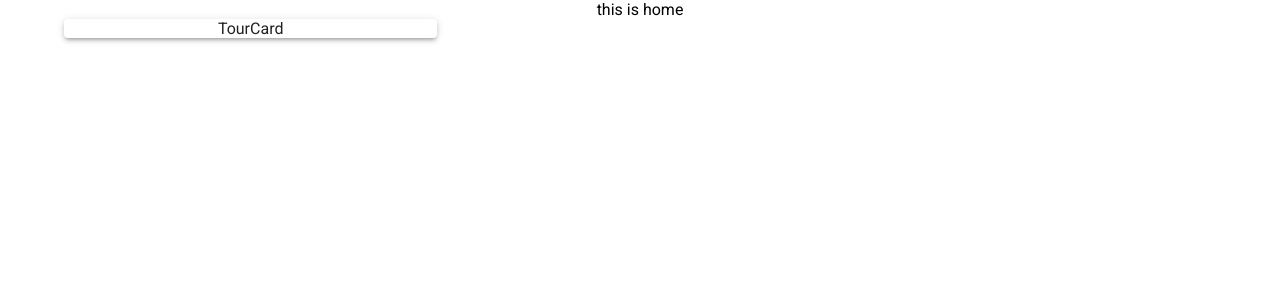
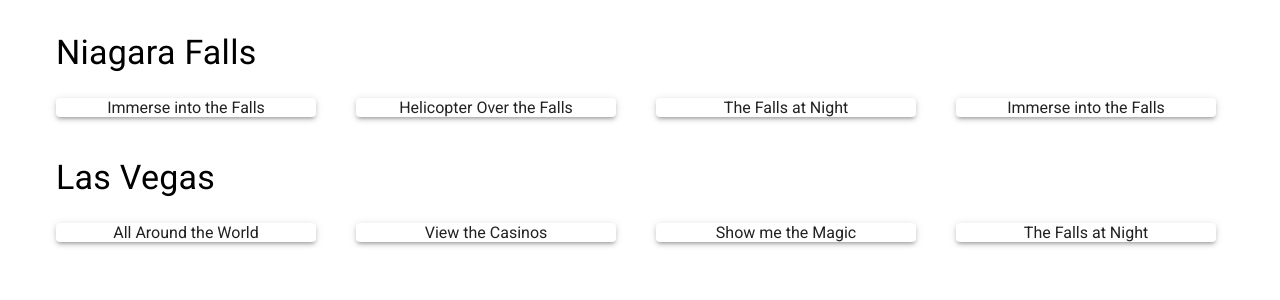
Before and after one commit to kaderabdul79/TourGuide, a React (Create React App) app: page / in a window 1280 px wide. Shown: the top 300 px of the page. Built offline with nearby package versions, Linux system fonts and the light colour scheme.

Commit message:
data showed in UI

```diff
--- a/src/components/Home/Home.js
+++ b/src/components/Home/Home.js
@@ -2,26 +2,43 @@ import React, { useEffect, useState } from 'react';
 import TourCard from './TourCard/TourCard';
 import Container from '@mui/material/Container';
 import Grid from '@mui/material/Grid';
+import Typography from '@mui/material/Typography'
 
 const Home = () => {
-    const [tours,setTours] = useState({})
+    const [cities,setCities] = useState([])
 
     useEffect(()=>{
         fetch('./data.json')
         .then(res => res.json())
-        .then(data => console.log(data))
-
+        .then(data => setCities(data))
     },[])
 
     return (
         <div>
-            this is home
             <Container>
-                <Grid container spacing={2}>
-                    <TourCard></TourCard>
+                <Grid container spacing={1}>
+                    {
+                        cities.map(city =>
+                        <>
+                            <Typography
+                                variant="h4"
+                                component="h2"
+                                marginBottom={3}
+                                marginTop={5}
+                            >
+                                {city.name}
+                            </Typography>
+                            <Grid container spacing={5}>
+                                {city.tours.map((tour) => (
+                                <TourCard tour={tour} />
+                                ))}
+                            </Grid>
+                        </>
+                    )
+                }
+
                 </Grid>
             </Container>
-
         </div>
     );
 };
--- a/src/components/Home/TourCard/TourCard.js
+++ b/src/components/Home/TourCard/TourCard.js
@@ -2,11 +2,11 @@ import React from 'react';
 import Paper from '@mui/material/Paper';
 import Grid from '@mui/material/Grid';
 
-const TourCard = () => {
+const TourCard = ({tour}) => {
     return (
-        <Grid item xs={4}>
+        <Grid item xs={3}>
             <Paper elevation={3} >
-                TourCard
+                {tour.name}
             </Paper>
         </Grid>
 
```
